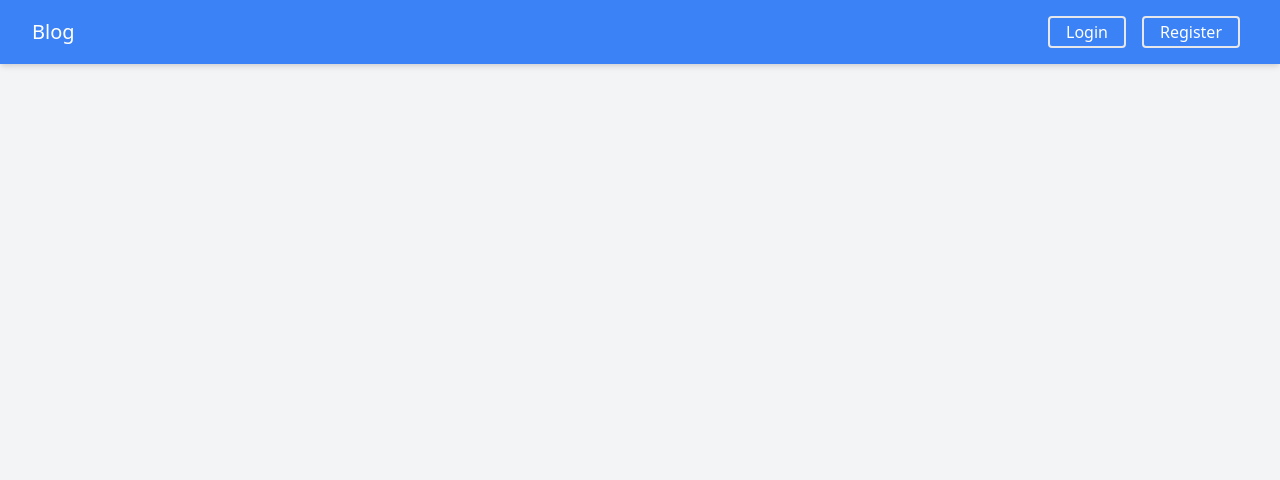
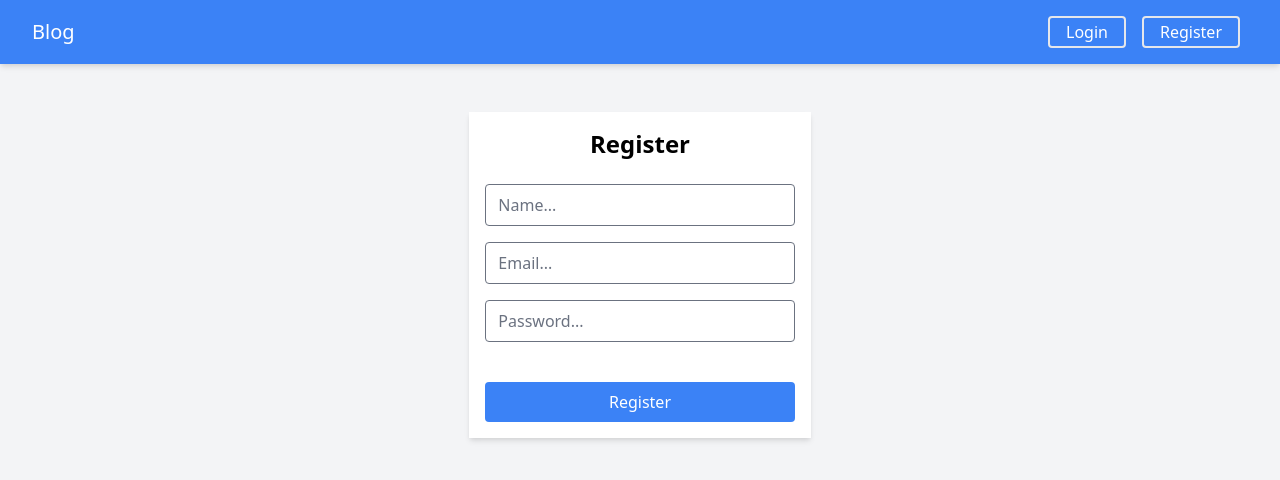
Before and after one commit to Aurora-devs/practice-blog, a Vue app in the folder frontend/: page /register in a window 1280 px wide. Before the commit this address had no page. Shown: the top 480 px of the page. Built offline with nearby package versions, Linux system fonts and the light colour scheme; what @tailwindcss/typography would draw is missing.

Commit message:
register page done

```diff
--- a/frontend/src/components/Navbar.vue
+++ b/frontend/src/components/Navbar.vue
@@ -17,7 +17,9 @@
       <router-link to="/login"
         ><button class="btn btn-green">Login</button></router-link
       >
-      <button class="btn btn-green">Register</button>
+      <router-link to="/register"
+        ><button class="btn btn-green">Register</button></router-link
+      >
     </div>
     <div v-else>
       <button class="btn btn-red" @click="logout">Logout</button>
--- a/frontend/src/router/index.ts
+++ b/frontend/src/router/index.ts
@@ -3,6 +3,7 @@ import { createRouter, createWebHistory, RouteRecordRaw } from "vue-router";
 import Articles from "../views/Articles.vue";
 import SingleArticle from "../views/SingleArticle.vue";
 import Login from "../views/Login.vue";
+import Register from "../views/Register.vue";
 
 const routes: Array<RouteRecordRaw> = [
   {
@@ -20,6 +21,11 @@ const routes: Array<RouteRecordRaw> = [
     name: "Login",
     component: Login,
   },
+  {
+    path: "/register",
+    name: "Register",
+    component: Register,
+  },
 ];
 
 const router = createRouter({
--- /dev/null
+++ b/frontend/src/views/Register.vue
@@ -0,0 +1,139 @@
+<template>
+  <form
+    @submit.prevent="login(name, email, password)"
+    class="
+      flex flex-col
+      items-center
+      p-4
+      my-4
+      bg-white
+      shadow-md
+      lg:w-1/3
+      m-auto
+    "
+  >
+    <h2 class="mb-4 text-2xl font-bold">Register</h2>
+    <input
+      type="text"
+      name="name"
+      v-model="name"
+      id="name"
+      class="w-full rounded my-2"
+      placeholder="Name..."
+    />
+    <input
+      type="email"
+      name="email"
+      v-model="email"
+      id="email"
+      class="w-full rounded my-2"
+      placeholder="Email..."
+    />
+    <input
+      type="password"
+      name="password"
+      v-model="password"
+      id="password"
+      class="w-full rounded my-2"
+      placeholder="Password..."
+    />
+    <div
+      class="
+        relative
+        text-green-700
+        bg-green-100
+        w-full
+        text-center
+        p-2
+        my-4
+        border
+        rounded
+        border-green-700
+      "
+      v-if="showSuccess"
+    >
+      <CheckCircleIcon class="w-6 h-6 text-green-700 top-2 absolute" />
+      You logged in!
+    </div>
+    <div
+      class="
+        relative
+        text-red-700
+        bg-red-100
+        w-full
+        text-center
+        p-2
+        my-4
+        border
+        rounded
+        border-red-700
+      "
+      v-if="showError"
+    >
+      <ExclamationCircleIcon class="w-6 h-6 text-red-700 top-2 absolute" />
+      Invalid data!
+    </div>
+    <input
+      type="submit"
+      value="Register"
+      class="
+        bg-blue-500
+        text-white
+        w-full
+        p-2
+        mt-8
+        rounded
+        cursor-pointer
+        hover:bg-blue-400
+        transition-colors
+      "
+    />
+  </form>
+</template>
+
+<script lang="ts">
+import axios from "axios";
+import { defineComponent, ref } from "vue";
+import { useRouter } from "vue-router";
+import { ExclamationCircleIcon, CheckCircleIcon } from "@heroicons/vue/outline";
+
+export default defineComponent({
+  name: "Register",
+  components: {
+    ExclamationCircleIcon,
+    CheckCircleIcon,
+  },
+  setup: () => {
+    const router = useRouter();
+    localStorage.token && router.push("/");
+
+    const showError = ref(false);
+    const showSuccess = ref(false);
+    const name = ref("");
+    const email = ref("");
+    const password = ref("");
+
+    function login(name: string, email: string, password: string) {
+      axios
+        .post("/api/users", { name, email, password })
+        .then(() => {
+          showError.value = false;
+          showSuccess.value = true;
+
+          router.push("/login");
+        })
+        .catch(() => (showError.value = true));
+    }
+    return {
+      showSuccess,
+      showError,
+      name,
+      email,
+      password,
+      login,
+    };
+  },
+});
+</script>
+
+<style></style>
```
